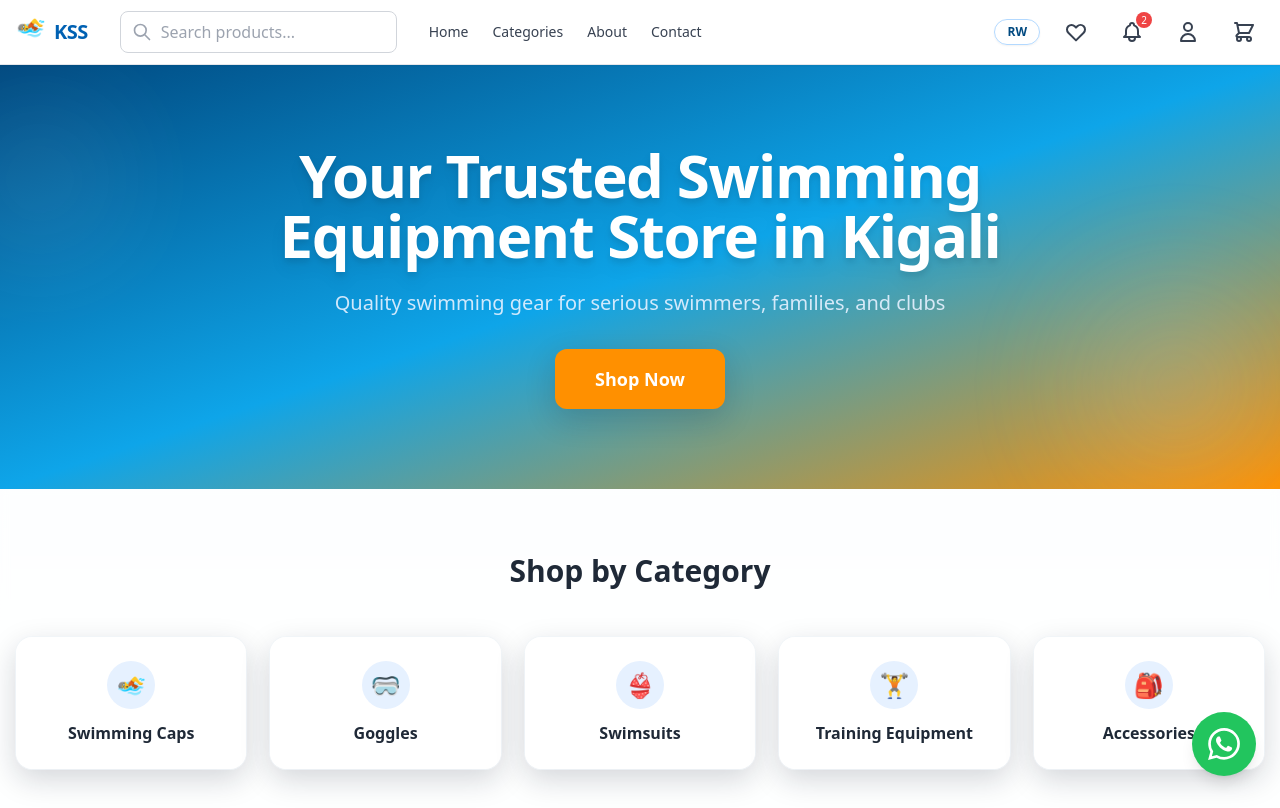
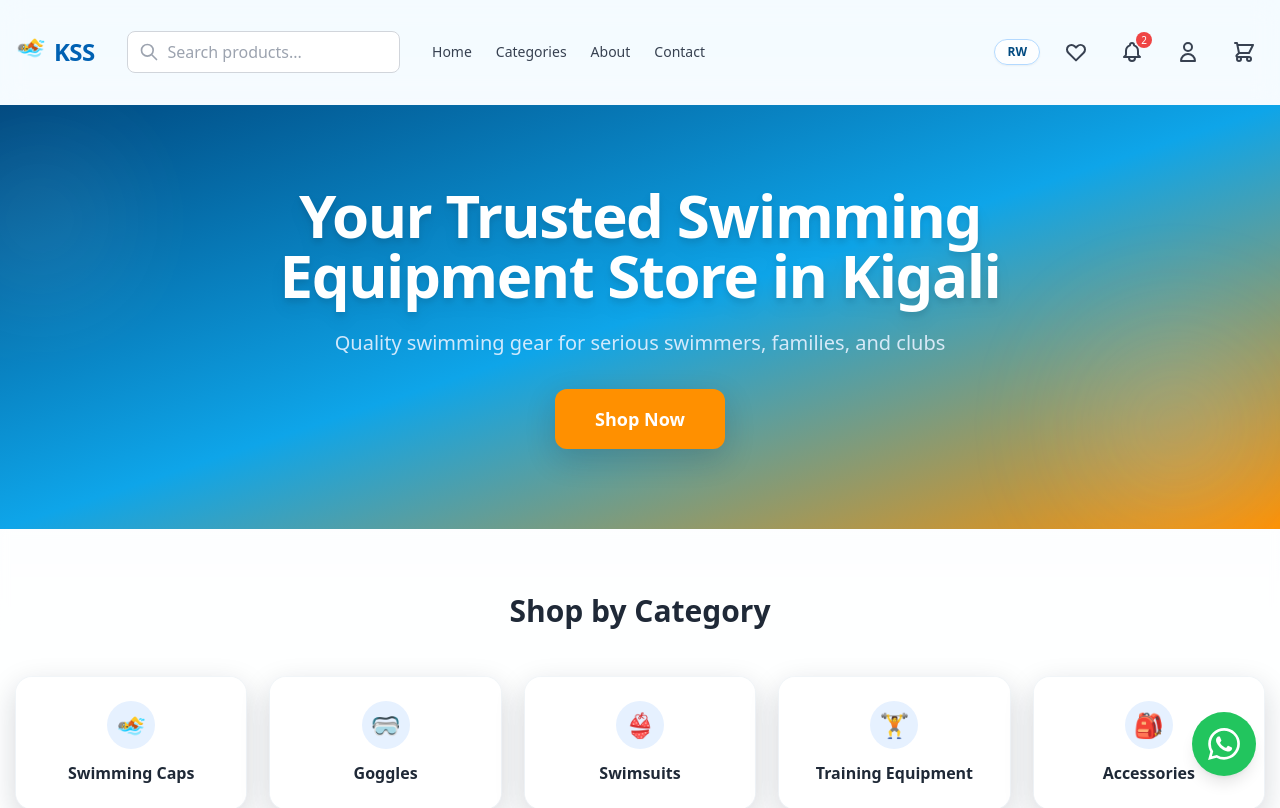
Before and after one commit to remyshingiro/indimo_leasure, a React (Vite) app: page / in a window 1280 px wide. Shown: the top 808 px of the page. Built offline with nearby package versions, Linux system fonts and the light colour scheme.

Commit message:
grassmorphism navbar

```diff
--- a/src/components/Header.jsx
+++ b/src/components/Header.jsx
@@ -43,6 +43,28 @@ const Header = () => {
     }
   }, [searchQuery, searchProducts])
 
+// --- NEW CODE START ---
+  const [isScrolled, setIsScrolled] = useState(false)
+  const [isCartAnimating, setIsCartAnimating] = useState(false)
+
+  // Detect Scroll
+  useEffect(() => {
+    const handleScroll = () => {
+      setIsScrolled(window.scrollY > 20)
+    }
+    window.addEventListener('scroll', handleScroll)
+    return () => window.removeEventListener('scroll', handleScroll)
+  }, [])
+
+  // Trigger Cart Bump Animation when items change
+  useEffect(() => {
+    if (itemCount === 0) return
+    setIsCartAnimating(true)
+    const timer = setTimeout(() => setIsCartAnimating(false), 300)
+    return () => clearTimeout(timer)
+  }, [itemCount])
+  // --- NEW CODE END ---
+
   // Close dropdowns when clicking outside
   useEffect(() => {
     const handleClickOutside = (event) => {
@@ -84,8 +106,15 @@ const Header = () => {
     { id: 2, message: 'New products available in your favorite category', time: '1 day ago' }
   ]
 
+
   return (
-    <header className="sticky top-0 z-50 bg-white/95 backdrop-blur-xl border-b border-gray-200 shadow-sm">
+    <header
+  className={`sticky top-0 z-50 transition-all duration-300 ease-in-out border-b ${
+    isScrolled
+      ? 'bg-white/30 backdrop-blur-xl py-2 shadow-md border-gray-200'  // Scrolled: Compact & Solid
+      : 'bg-white/30 backdrop-blur-md py-3 md:py-5 border-transparent'         // Top: Tall & Glassy
+  }`}
+    >
       {/* <div className="container mx-auto px-4"> */}
       <div className="container mx-auto px-4 overflow-x-hidden">
         {/* <div className="flex items-center justify-between h-16"> */}
@@ -97,7 +126,9 @@ const Header = () => {
             aria-label={language === 'en' ? 'Kigali Swim Shop Home' : 'Ahabanza Kigali Swim Shop'}
           >
             <span className="text-2xl animate-float-slow" aria-hidden="true">🏊</span>
-            <span className="text-xl font-bold text-primary-600 tracking-tight group-hover:text-primary-700 transition-colors">
+              <span className={`font-bold text-primary-600 tracking-tight group-hover:text-primary-700 transition-all duration-300 ${
+                  isScrolled ? 'text-xl' : 'text-2xl'
+              }`}>
               {language === 'en' ? 'KSS' : 'Ubwoba bw\'amazi Kigali'}
             </span>
           </Link>
@@ -396,7 +427,13 @@ const Header = () => {
               className="relative p-2 text-gray-700 hover:text-primary-600 transition-transform hover:-translate-y-0.5"
               aria-label={language === 'en' ? `Shopping cart with ${itemCount} items` : `Gafuni ifite ibintu ${itemCount}`}
             >
-              <svg className="w-6 h-6" fill="none" stroke="currentColor" viewBox="0 0 24 24" aria-hidden="true">
+              <svg
+                className={`w-6 h-6 transition-transform duration-300 ${isCartAnimating ? 'scale-125 text-primary-600' : 'scale-100'}`}
+                fill="none"
+                stroke="currentColor"
+                viewBox="0 0 24 24"
+                aria-hidden="true">
+
                 <path strokeLinecap="round" strokeLinejoin="round" strokeWidth={2} d="M3 3h2l.4 2M7 13h10l4-8H5.4M7 13L5.4 5M7 13l-2.293 2.293c-.63.63-.184 1.707.707 1.707H17m0 0a2 2 0 100 4 2 2 0 000-4zm-8 2a2 2 0 11-4 0 2 2 0 014 0z" />
               </svg>
               {itemCount > 0 && (
```
